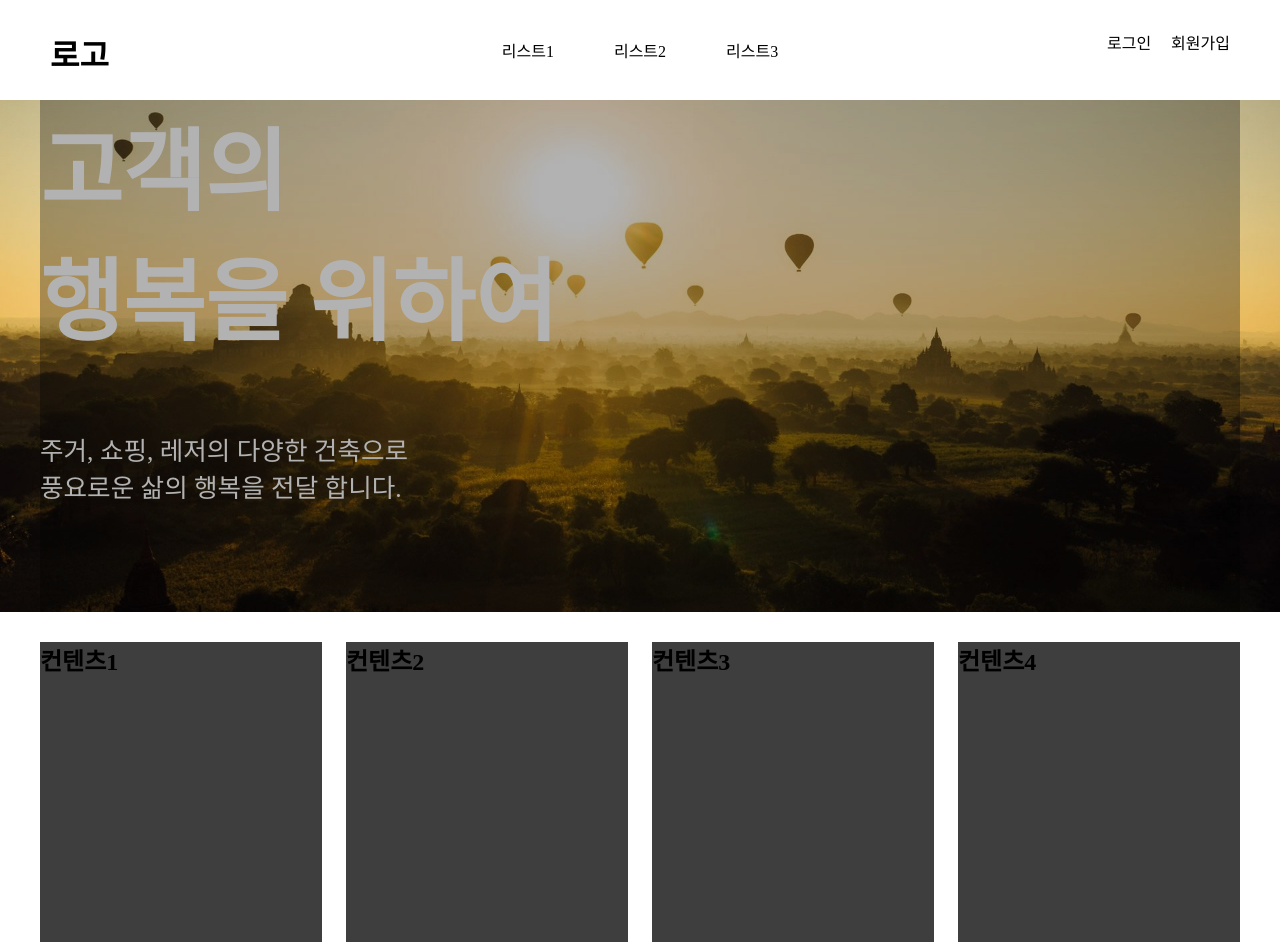
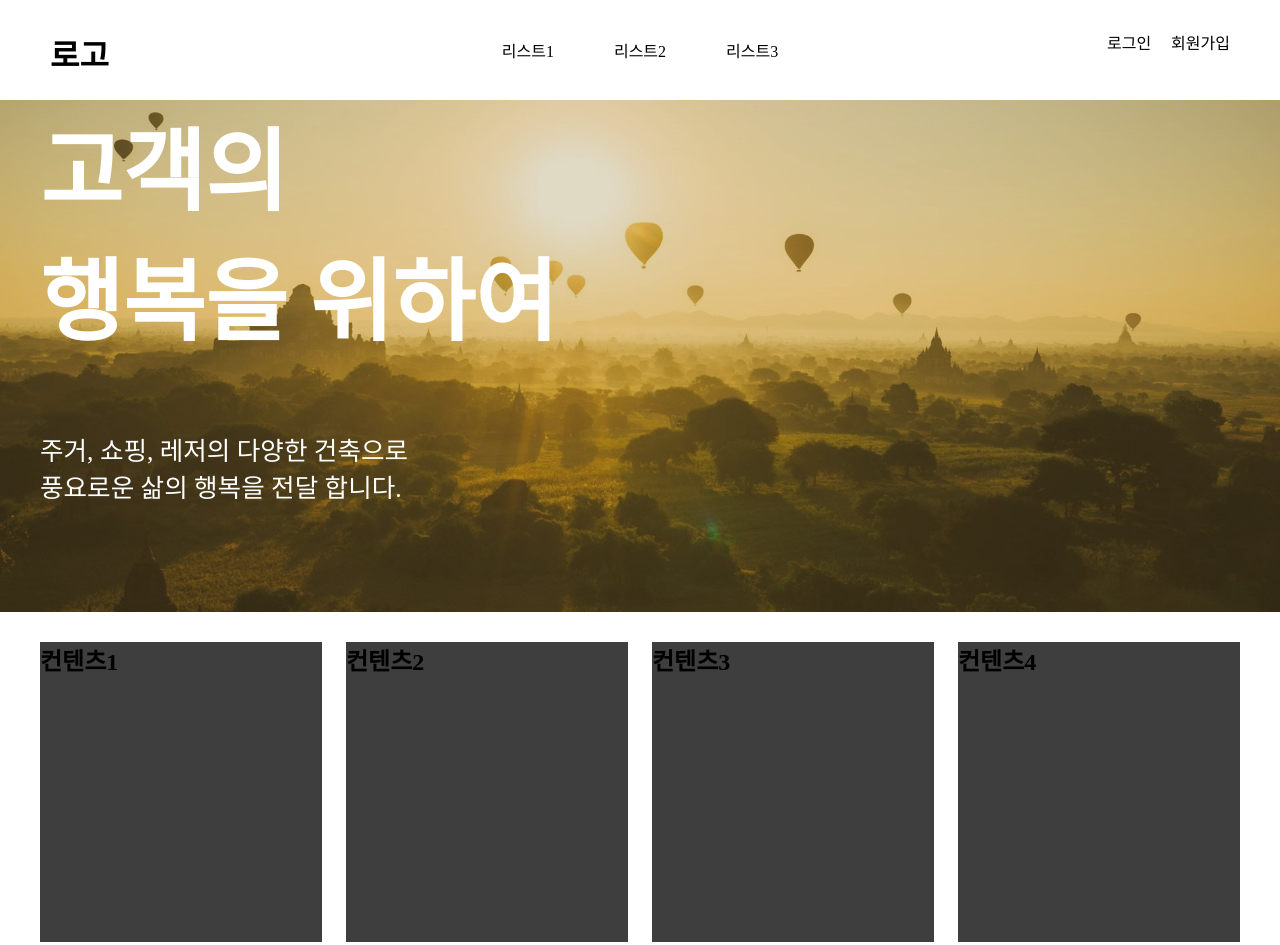
Before and after one commit to JEISOO/sin, a plain HTML site: page index.html in a window 1280 px wide. Shown: the top 945 px of the page. Drawn offline with Linux system fonts and the light colour scheme.

Commit message:
Add files via upload

```diff
--- a/style.css
+++ b/style.css
@@ -38,11 +38,11 @@ a {text-decoration: none; color: #000;}
     background: url(./bg.jpg) no-repeat center / cover;
 
 }
-#slogan::before {content: "";
+#sloganWrap::before {content: "";
             position: absolute;
             top: 0; left: 0;
             width: 100%; height: 100%;
-            background: rgba(0, 0, 0, 0.3);
+            background: rgba(151, 131, 56, 0.3);
 }
 #slogan { position: relative;
     width: 1200px; height: 40vw;
```
